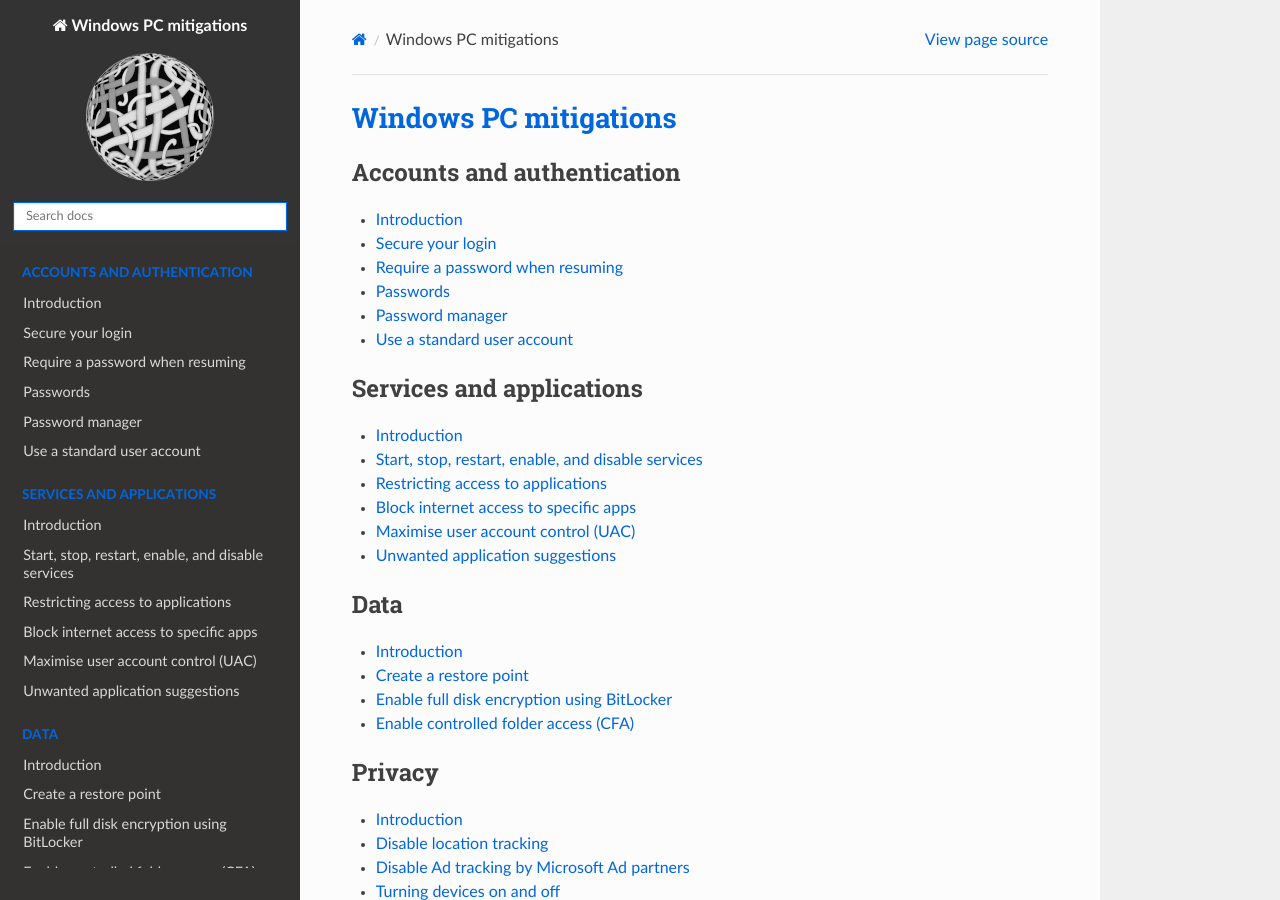
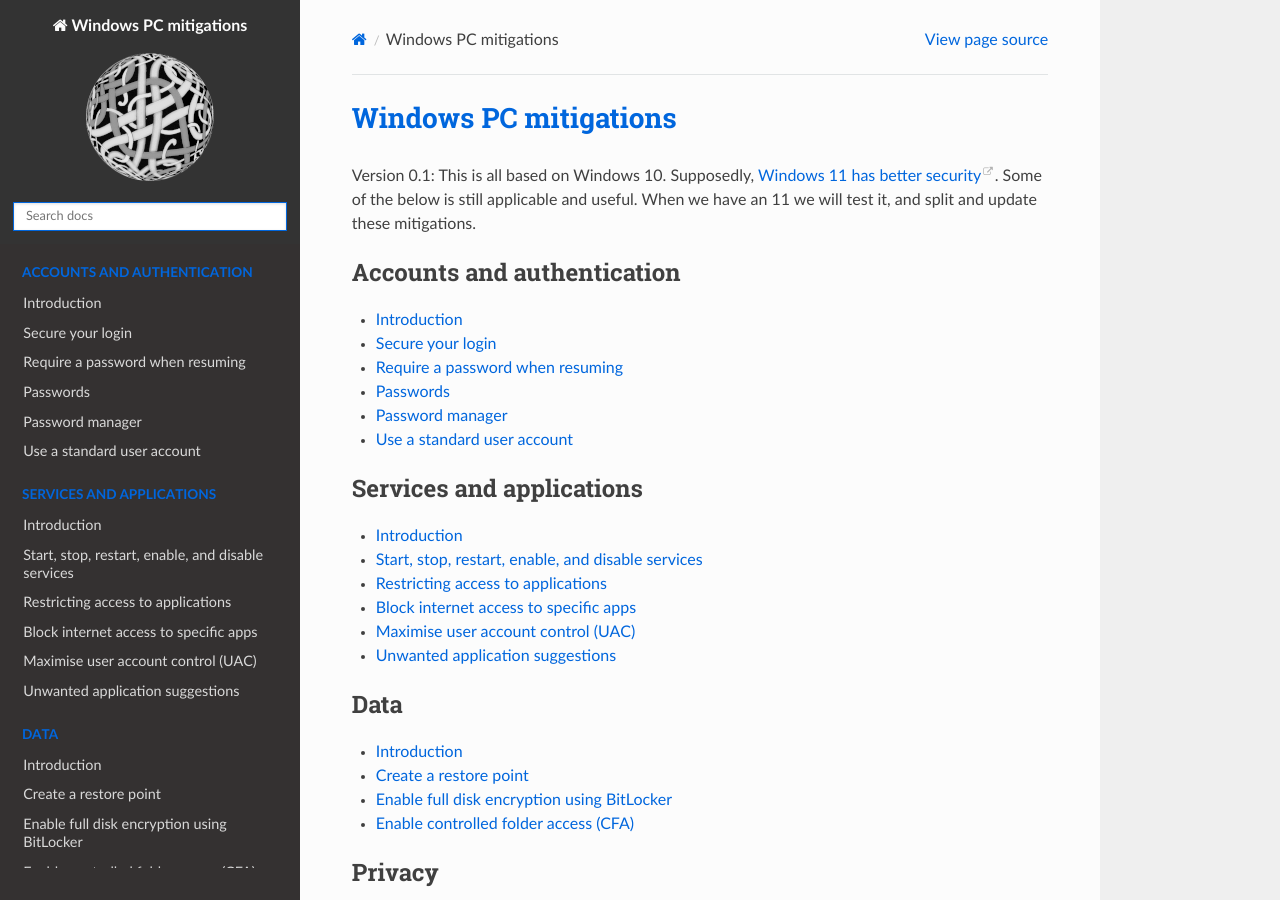
Before and after one commit to tymyrddin/blue-windows, a Sphinx documentation site: the page built from source/index.rst, in a window 1280 px wide and 900 px high. Built offline with Sphinx 7.4.7 and the Read the Docs theme 2.0.0, drawn with Linux system fonts in a browser that asks for light colours.

```diff
--- a/source/index.rst
+++ b/source/index.rst
@@ -1,5 +1,7 @@
 Windows PC mitigations
 ================================================
+
+Version 0.1: This is all based on Windows 10. Supposedly, `Windows 11 has better security <https://www.thewindowsclub.com/new-security-features-in-windows-11>`_. Some of the below is still applicable and useful. When we have an 11 we will test it, and split and update these mitigations.
 
 .. toctree::
    :glob:
```
